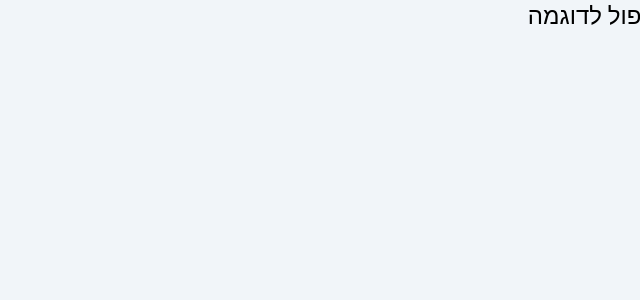
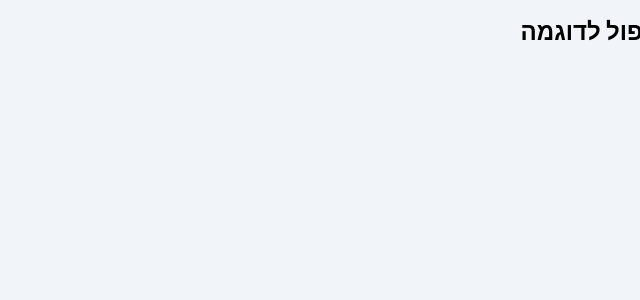
Before and after one commit to itays123/monopolika, a Next.js app: page /product/1 in a window 1280 px wide. Shown: the top 300 px of the page, without its empty margins (640-1280 px from the left). Built offline with nearby package versions, Linux system fonts and the light colour scheme.

Commit message:
FEATURE: Breadcrumb

```diff
--- a/components/navigation/BreadCrumb.tsx
+++ b/components/navigation/BreadCrumb.tsx
@@ -1,6 +1,7 @@
 import clsx from "clsx";
 import Link from "next/link";
 import { ClassName } from "../types";
+import styles from "./breadcrumb.module.css";
 
 export interface ILink {
   label: string;
@@ -13,10 +14,17 @@ export interface BreadCrumbProps extends ClassName {
 
 export default function BreadCrumb({ className, paths }: BreadCrumbProps) {
   return (
-    <div className={clsx("flex gap-2", className)}>
+    <div className={clsx("flex", className)}>
       {paths.map(({ label, href }) => (
         <Link href={href} key={href}>
-          <span className="text-2xl">{label}</span>
+          <span
+            className={clsx(
+              "text-2xl cursor-pointer last:font-semibold",
+              styles.breadcrumb
+            )}
+          >
+            {label}
+          </span>
         </Link>
       ))}
     </div>
--- /dev/null
+++ b/components/navigation/breadcrumb.module.css
@@ -0,0 +1,4 @@
+.breadcrumb:not(:last-child)::after {
+    content: ">";
+    @apply px-3;
+}
--- a/pages/product/[productId].tsx
+++ b/pages/product/[productId].tsx
@@ -48,7 +48,7 @@ export default function ProductPage({ product }: ProductPageProps) {
         <meta name="description" content={product.description} />
         <link rel="icon" href="/favicon.ico" />
       </Head>
-      <BreadCrumb paths={links} />
+      <BreadCrumb className="px-8 py-4" paths={links} />
     </div>
   );
 }
```
